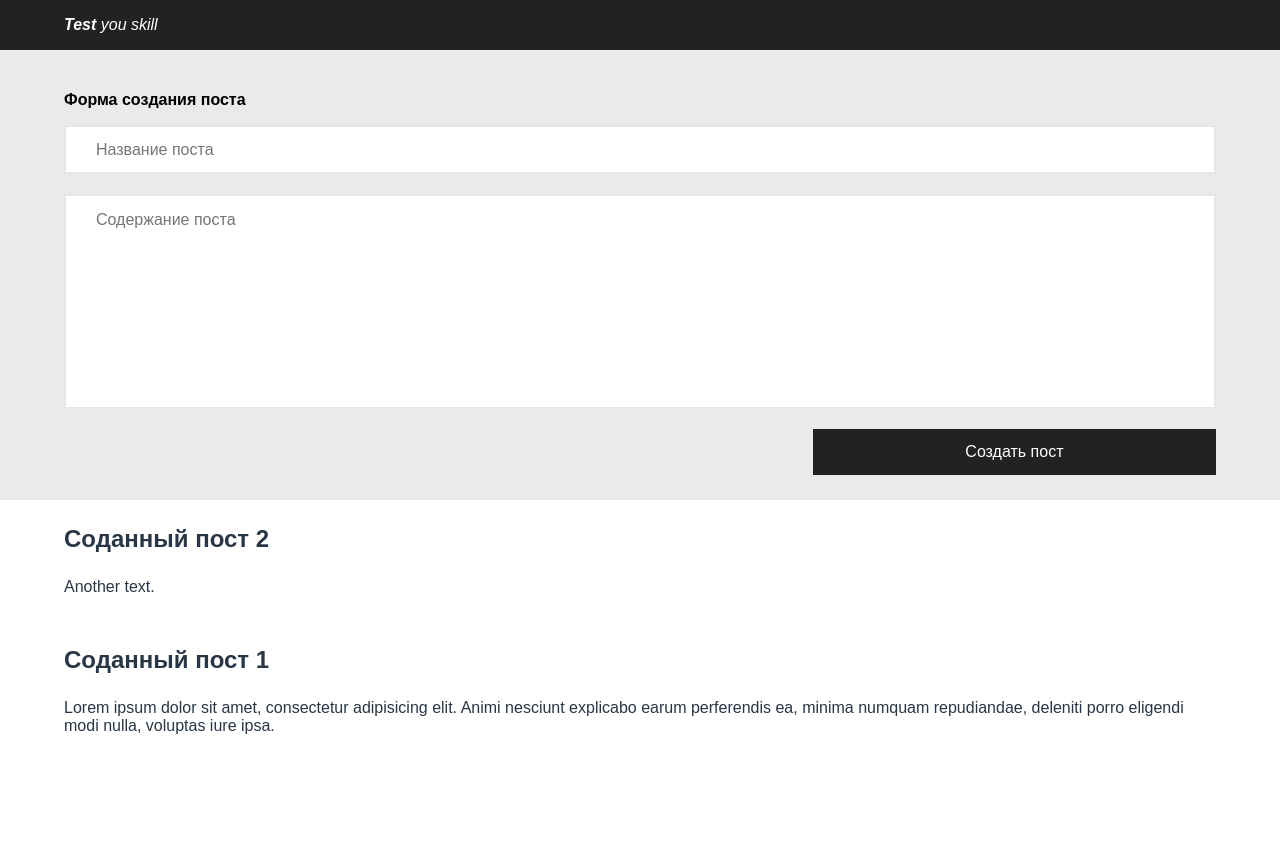
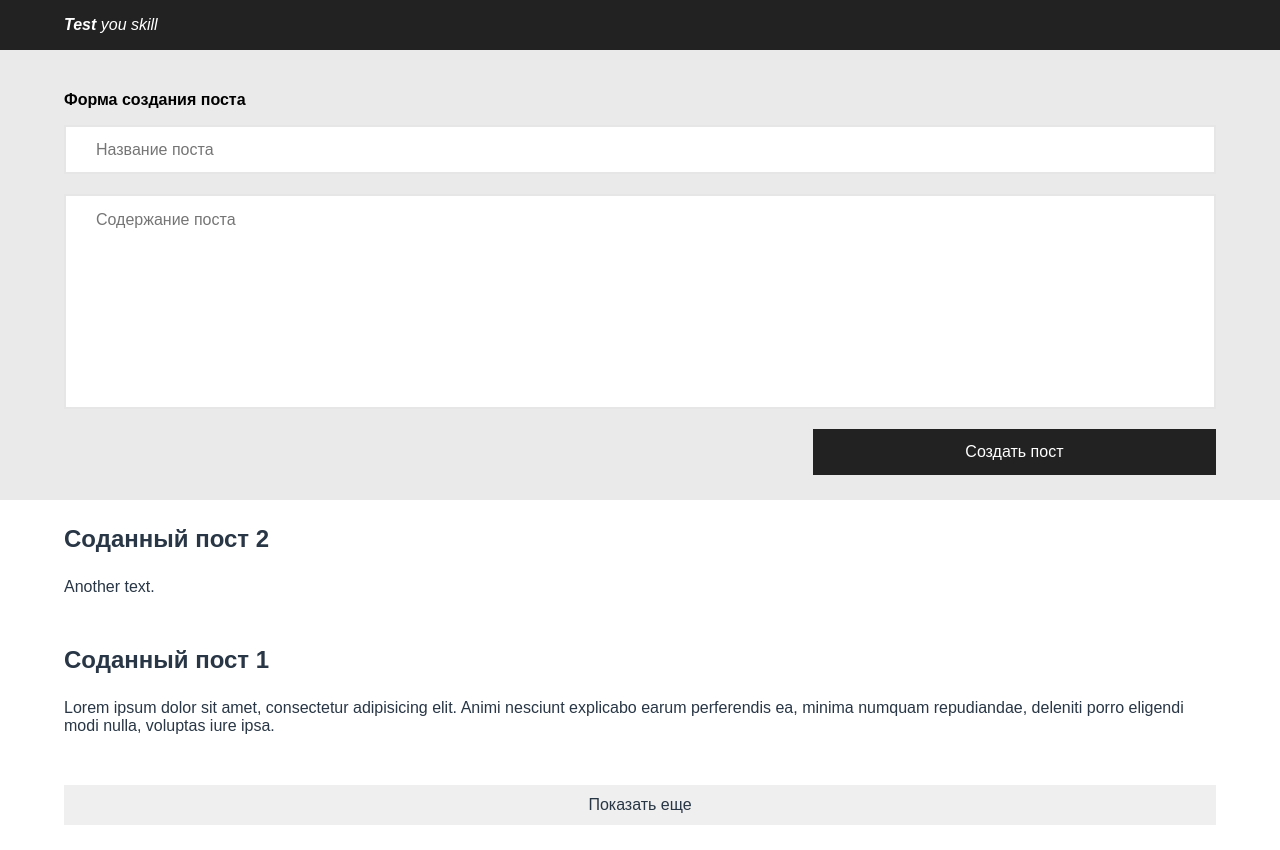
Before and after one commit to LKTN/Branch, a React app: page / in a window 1280 px wide. Before the commit the page ends 800 px from the top, so only its background shows below. Built offline with nearby package versions, Linux system fonts and the light colour scheme.

Commit message:
Filter is implemented

```diff
--- a/src/actions/index.js
+++ b/src/actions/index.js
@@ -5,3 +5,9 @@ export const addPost = (topic, text) => {
       text: text
     }
   }
+
+export const toggleFilter = () => {
+    return {
+      type: 'TOGGLE_FILTER'
+    }
+  }
--- a/src/components/App.jsx
+++ b/src/components/App.jsx
@@ -2,6 +2,7 @@ import React from 'react';
 import Header from './Header.jsx';
 import Form from './Form.jsx';
 import PostList from './PostList.jsx';
+import Filter from './Filter.jsx';
 
 class App extends React.Component {
   constructor(props) {
@@ -14,6 +15,7 @@ class App extends React.Component {
           <Header />
           <Form />
           <PostList />
+          <Filter />
         </div>
       )
   }
--- /dev/null
+++ b/src/components/Filter.jsx
@@ -0,0 +1,26 @@
+import React from 'react';
+import { connect } from 'react-redux';
+import { toggleFilter } from '../actions/index.js'
+
+const filter = (state) => {
+  return (
+    <div className='filter' onClick={() => state.onFilterClick()}>
+      <span className='filter__text'>{state.showAll ? 'Скрыть' : 'Показать еще'}</span>
+    </div>
+  )
+}
+const mapStateToProps = state => {
+  return state
+}
+
+const mapDispatchToProps = ( dispatch ) => {
+  return {
+    onFilterClick: () => {
+      dispatch( toggleFilter() )
+    }
+  }
+}
+
+const Filter = connect(mapStateToProps, mapDispatchToProps)(filter);
+
+export default Filter
--- /dev/null
+++ b/src/components/Filter.scss
@@ -0,0 +1,14 @@
+.filter {
+  display: flex;
+  justify-content: center;
+  align-items: center;
+  background-color: #efefef;
+  cursor: pointer;
+  width: 90%;
+  margin: 25px 5%;
+  height: 40px;
+
+  &__text {
+    color: #283645;
+  }
+}
--- a/src/components/Form.jsx
+++ b/src/components/Form.jsx
@@ -20,12 +20,6 @@ let Form = ({ dispatch }) => {
               return
             }
 
-            var data = {
-              topic: postHeader,
-              text: postText
-            }
-            console.log(data);
-
             dispatch( addPost(postHeader, postText) )
 
             document.getElementsByClassName('form__postName')[0].value = '';
--- a/src/components/PostList.jsx
+++ b/src/components/PostList.jsx
@@ -3,26 +3,27 @@ import { connect } from 'react-redux';
 import Post from './Post.jsx';
 
 const mapStateToProps = state => {
-  switch(state.visibilityPosts) {
-    case 'SHOW_ALL':
+  switch(state.showAll) {
+    case true:
       return state
-    case 'SHOW_THREE':
+    case false:
       return state
   }
 
 }
 
-const postList = ({posts}) => {
-    // var data = [
-    //   {topic: 'Соданный пост 1', text: 'Lorem ipsum dolor sit amet, consectetur adipisicing elit. Animi nesciunt explicabo earum perferendis ea, minima numquam repudiandae, deleniti porro eligendi modi nulla, voluptas iure ipsa.'},
-    //   {topic: 'Соданный пост 2', text: 'Another text.'}
-    // ]
-
+let postList = ({posts, showAll}) => {
     var listPosts = posts.map((post, ind) => (
       <Post title={post.topic} text={post.text} key={ind} />
     )).reverse();
+
+    if(!showAll) {
+      listPosts.splice(2);
+    }
+
     return listPosts;
 }
+
 
 const PostList = connect(
   mapStateToProps
--- a/src/reducers/index.js
+++ b/src/reducers/index.js
@@ -3,7 +3,7 @@ const initialState = {
     {topic: 'Соданный пост 1', text: 'Lorem ipsum dolor sit amet, consectetur adipisicing elit. Animi nesciunt explicabo earum perferendis ea, minima numquam repudiandae, deleniti porro eligendi modi nulla, voluptas iure ipsa.'},
     {topic: 'Соданный пост 2', text: 'Another text.'}
   ],
-  visibilityPosts: 'SHOW_THREE'
+  showAll: false
 }
 
 const blogApp = (state = initialState, action) => {
@@ -18,13 +18,15 @@ const blogApp = (state = initialState, action) => {
           }
 
         ],
-        visibilityPosts: state.visibilityPosts
+        showAll: state.showAll
       }
 
-    case 'SHOW_THREE':
-      return state
-    case 'SHOW_ALL':
-      return state
+    case 'TOGGLE_FILTER':
+      return {
+        posts: state.posts,
+        showAll: !state.showAll
+      }
+
     default:
       return state
   }
--- a/src/style.scss
+++ b/src/style.scss
@@ -2,3 +2,4 @@
 @import "components/Header.scss";
 @import "components/Form.scss";
 @import "components/Post.scss";
+@import "components/Filter.scss";
```
Also changed, not shown: src/dist/bundle.js.
